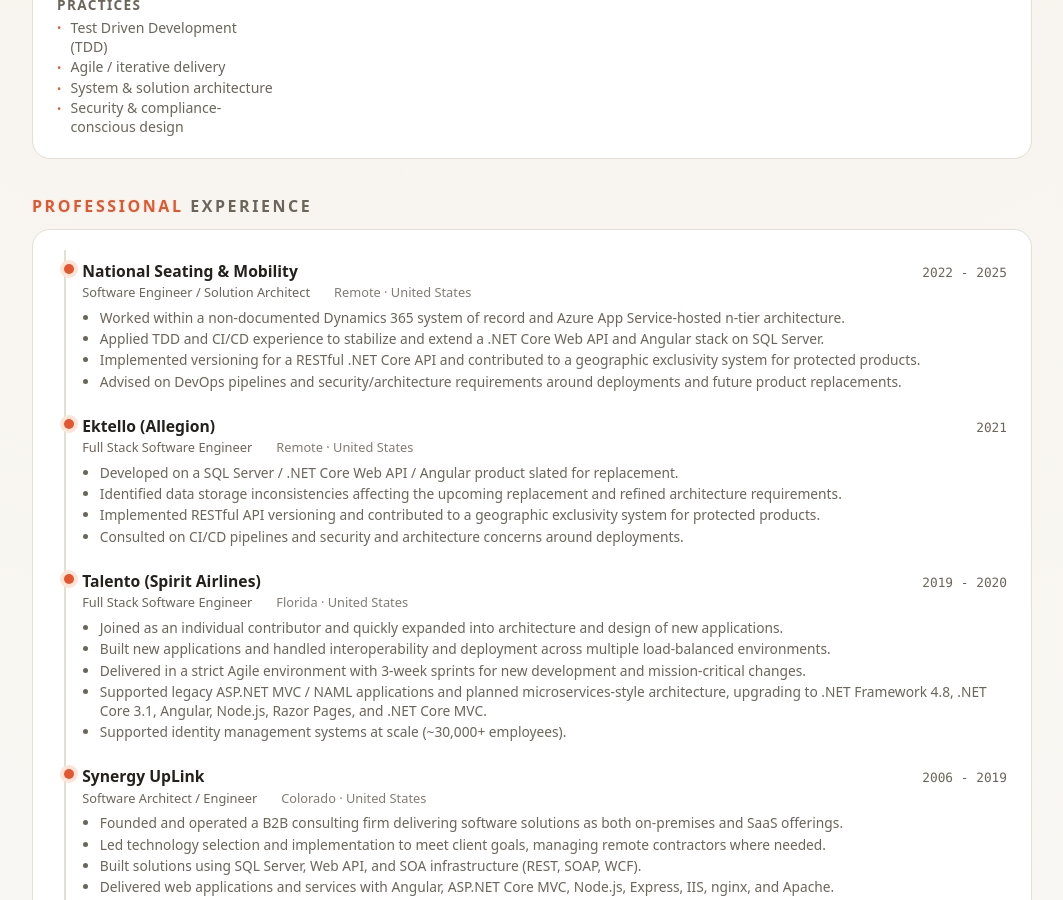
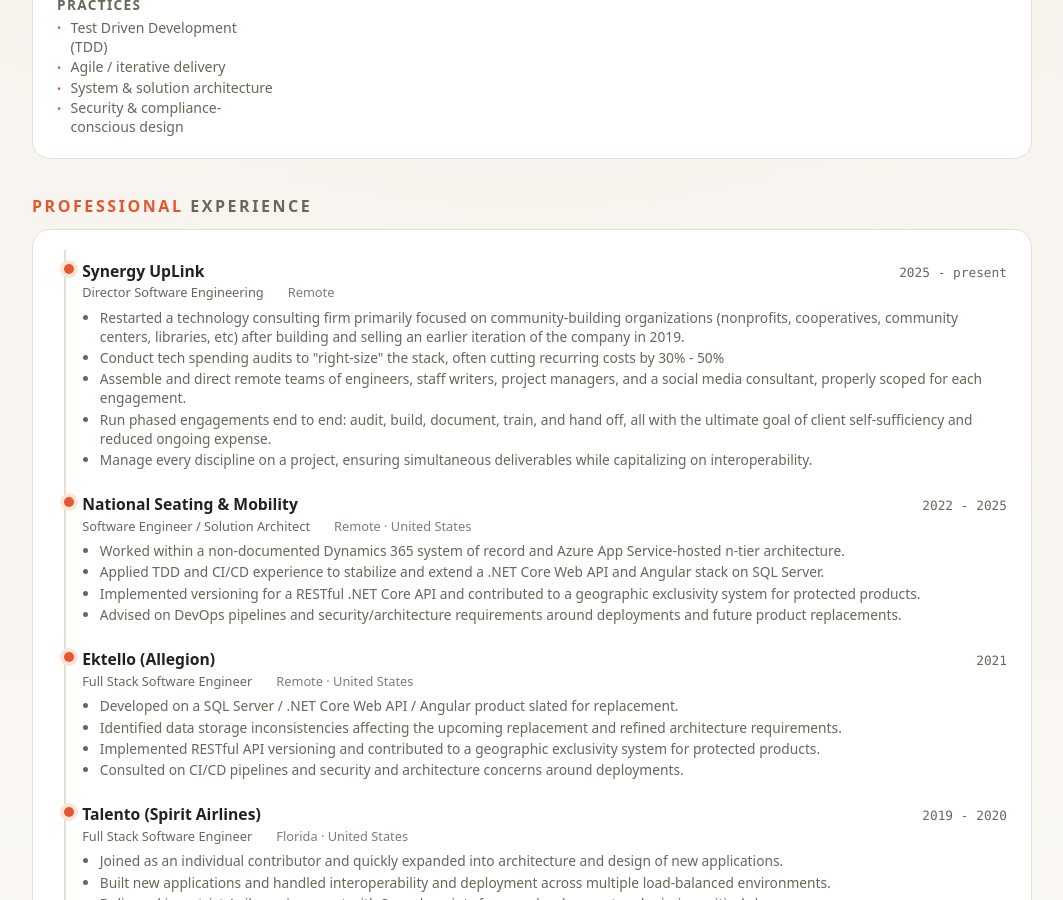
Before and after one commit to jordanread/jr.com, a Jekyll site: the page built from resume.html, in a window 1280 px wide and 900 px high, scrolled down 847 px. Shown: the whole window, without its empty margins (108-1171 px from the left). Built offline with Jekyll 4.4.1, drawn with Linux system fonts in a browser that asks for light colours.

Commit message:
added synergy uplink to experience, still tweaking

```diff
--- a/_data/experience.yml
+++ b/_data/experience.yml
@@ -1,3 +1,13 @@
+- company: "Synergy UpLink"
+  dates: "2025 - present"
+  role: "Director Software Engineering"
+  location: "Remote"
+  highlights:
+    - "Restarted a technology consulting firm primarily focused on community-building organizations (nonprofits, cooperatives, community centers, libraries, etc) after building and selling an earlier iteration of the company in 2019."
+    - "Conduct tech spending audits to \"right-size\" the stack, often cutting recurring costs by 30% - 50%"
+    - "Assemble and direct remote teams of engineers, staff writers, project managers, and a social media consultant, properly scoped for each engagement."
+    - "Run phased engagements end to end: audit, build, document, train, and hand off, all with the ultimate goal of client self-sufficiency and reduced ongoing expense."
+    - "Manage every discipline on a project, ensuring simultaneous deliverables while capitalizing on interoperability."
 - company: "National Seating & Mobility"
   dates: "2022 - 2025"
   role: "Software Engineer / Solution Architect"
```
